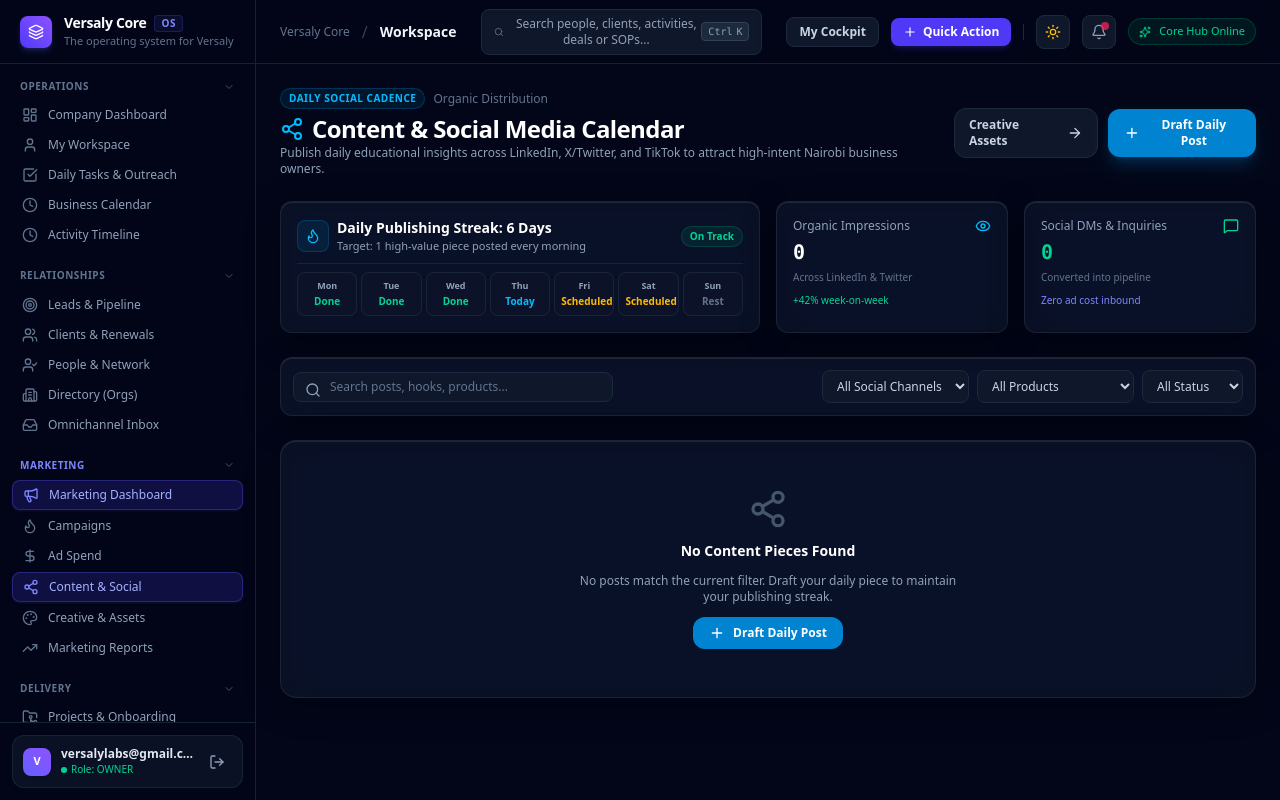
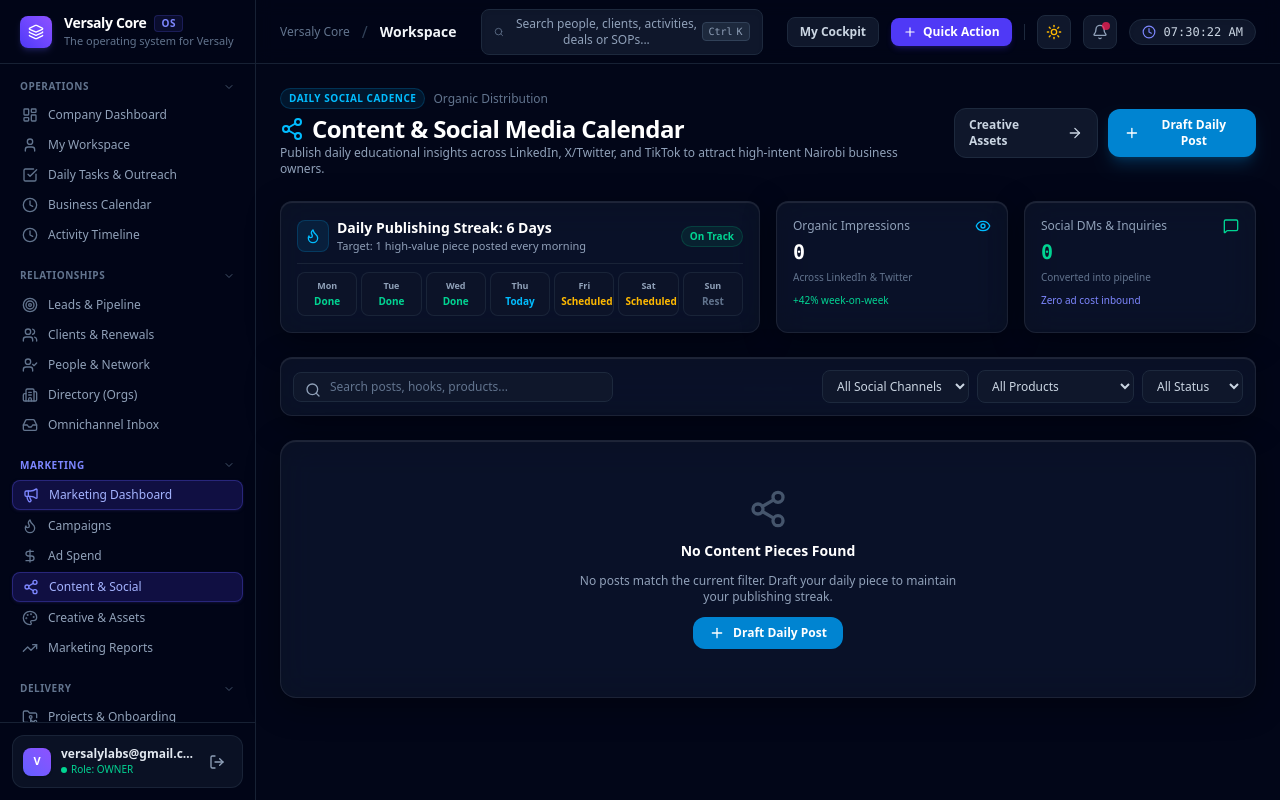
Before and after one commit to versalylabs/versaly-core, a Next.js app: page /marketing/content in a window 1280 px wide. Built offline with nearby package versions, Linux system fonts and the light colour scheme.

Commit message:
feat(header): replace core hub badge with live real-time clock pill

```diff
--- a/src/components/workspace/header.tsx
+++ b/src/components/workspace/header.tsx
@@ -1,9 +1,9 @@
 "use client";
 
-import { useState } from "react";
+import { useState, useEffect } from "react";
 import Link from "next/link";
 import { usePathname } from "next/navigation";
-import { Search, Plus, Bell, Sparkles, Menu, Sun, Moon } from "lucide-react";
+import { Search, Plus, Bell, Menu, Sun, Moon, Clock } from "lucide-react";
 import { NotificationCenter } from "./notification-center";
 import { useTheme } from "@/context/theme-context";
 
@@ -16,6 +16,25 @@
   const pathname = usePathname();
   const { theme, toggleTheme } = useTheme();
   const [showNotifications, setShowNotifications] = useState(false);
+  const [currentTime, setCurrentTime] = useState<string>("");
+
+  useEffect(() => {
+    const updateTime = () => {
+      const now = new Date();
+      setCurrentTime(
+        now.toLocaleTimeString([], {
+          hour: "2-digit",
+          minute: "2-digit",
+          second: "2-digit",
+          hour12: true,
+        })
+      );
+    };
+
+    updateTime();
+    const interval = setInterval(updateTime, 1000);
+    return () => clearInterval(interval);
+  }, []);
 
   function getBreadcrumbTitle(path: string) {
     if (path === "/dashboard") return "Company Dashboard";
@@ -141,11 +160,12 @@
         </div>
 
         <Link
-          href="/attention"
-          className="hidden lg:flex items-center gap-2 px-2.5 py-1 rounded-full bg-emerald-500/10 border border-emerald-500/20 text-emerald-400 hover:bg-emerald-500/20 text-[11px] font-medium transition"
+          href="/calendar"
+          title="Current local time • Click to view Business Calendar"
+          className="hidden sm:flex items-center gap-2 px-3 py-1 rounded-full bg-slate-900 border border-slate-800 text-slate-300 hover:border-slate-700 hover:text-white text-xs font-mono transition shadow-inner"
         >
-          <Sparkles className="h-3 w-3" />
-          <span>Core Hub Online</span>
+          <Clock className="h-3.5 w-3.5 text-indigo-400" />
+          <span>{currentTime || "--:--:--"}</span>
         </Link>
       </div>
     </header>
```
